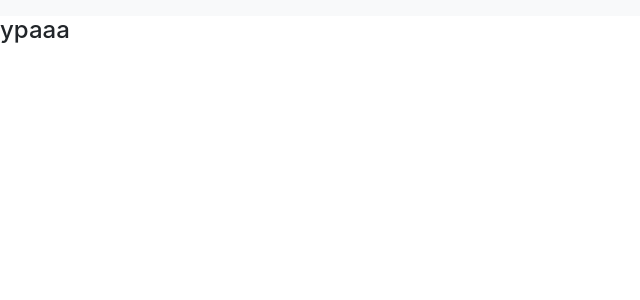
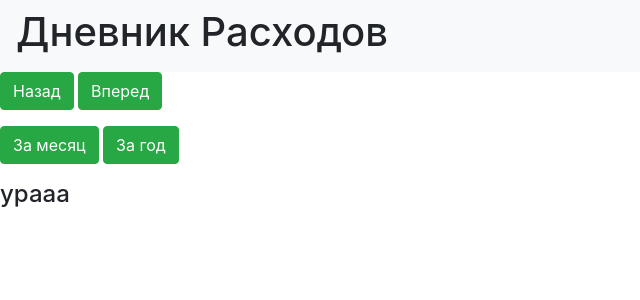
Before and after one commit to xe0xe/diary-project, a Flask app: page /success in a window 1280 px wide. Before the commit the part shown is almost empty. Shown: the top 300 px of the page, without its empty margins (0-640 px from the left). Run offline with Flask 2, Linux system fonts and the light colour scheme; parts of the project's set-up code (start-up, migrations or seed data) failed here and were passed over; some libraries are stand-ins or nearby versions.

Commit message:
Update index.html

```diff
--- a/templates/index.html
+++ b/templates/index.html
@@ -10,10 +10,19 @@
 </head>
 <body>
 <nav class="navbar navbar-light bg-light">
+    <h1>Дневник Расходов</h1>
     {% if current_user.is_authenticated %}
     <a class="navbar-brand" href="/logout">{{ current_user.name }}</a>
 {% endif %}
     </nav>
+<p>
+        <a class="btn btn-success" href="/success">Назад</a>
+        <a class="btn btn-success" href="/success">Вперед</a>
+    </p>
+<p>
+        <a class="btn btn-success" href="/success">За месяц</a>
+        <a class="btn btn-success" href="/success">За год</a>
+    </p>
 <h4>урааа</h4>
 
  {% block content %}{% endblock %}
```
